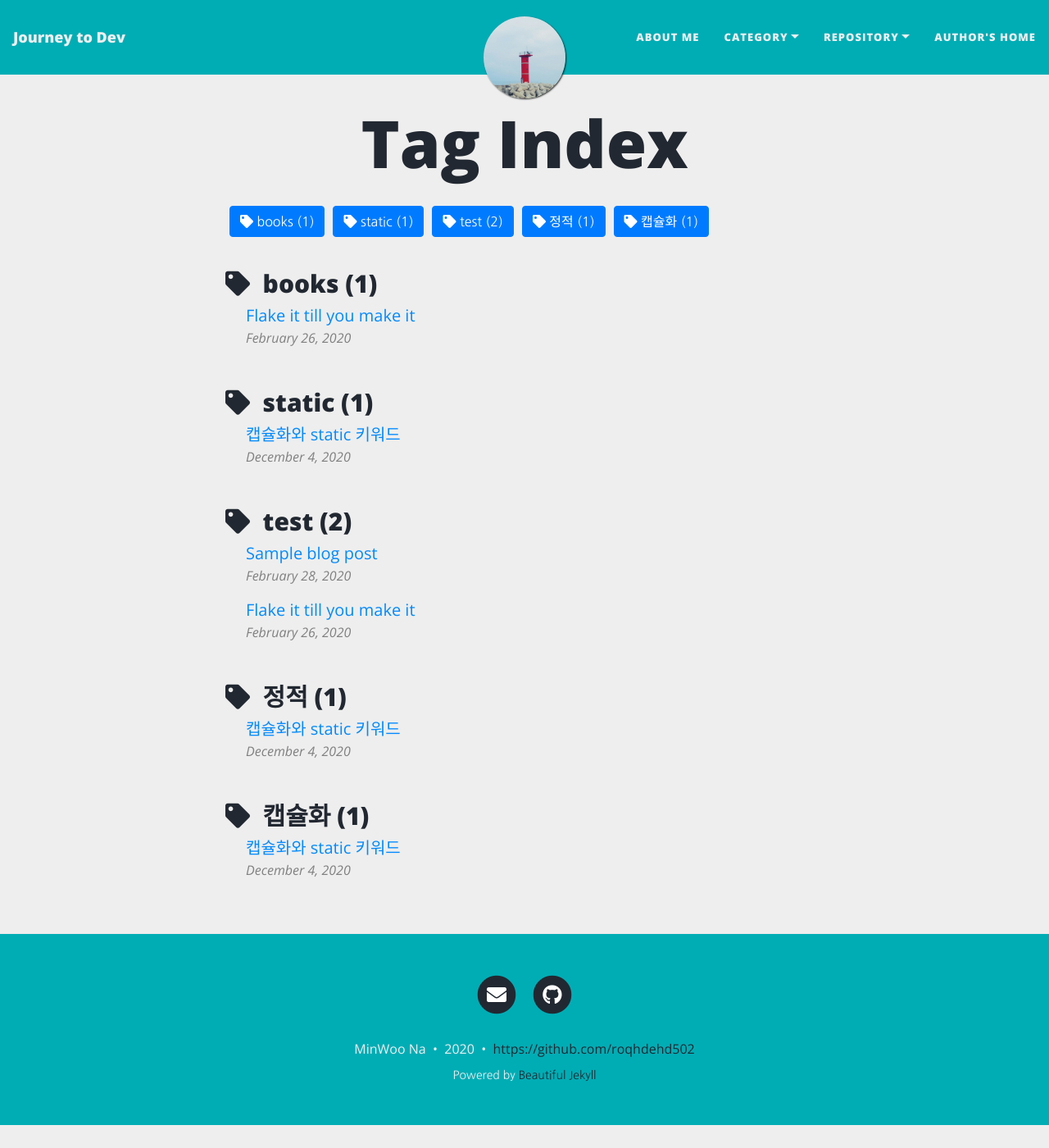
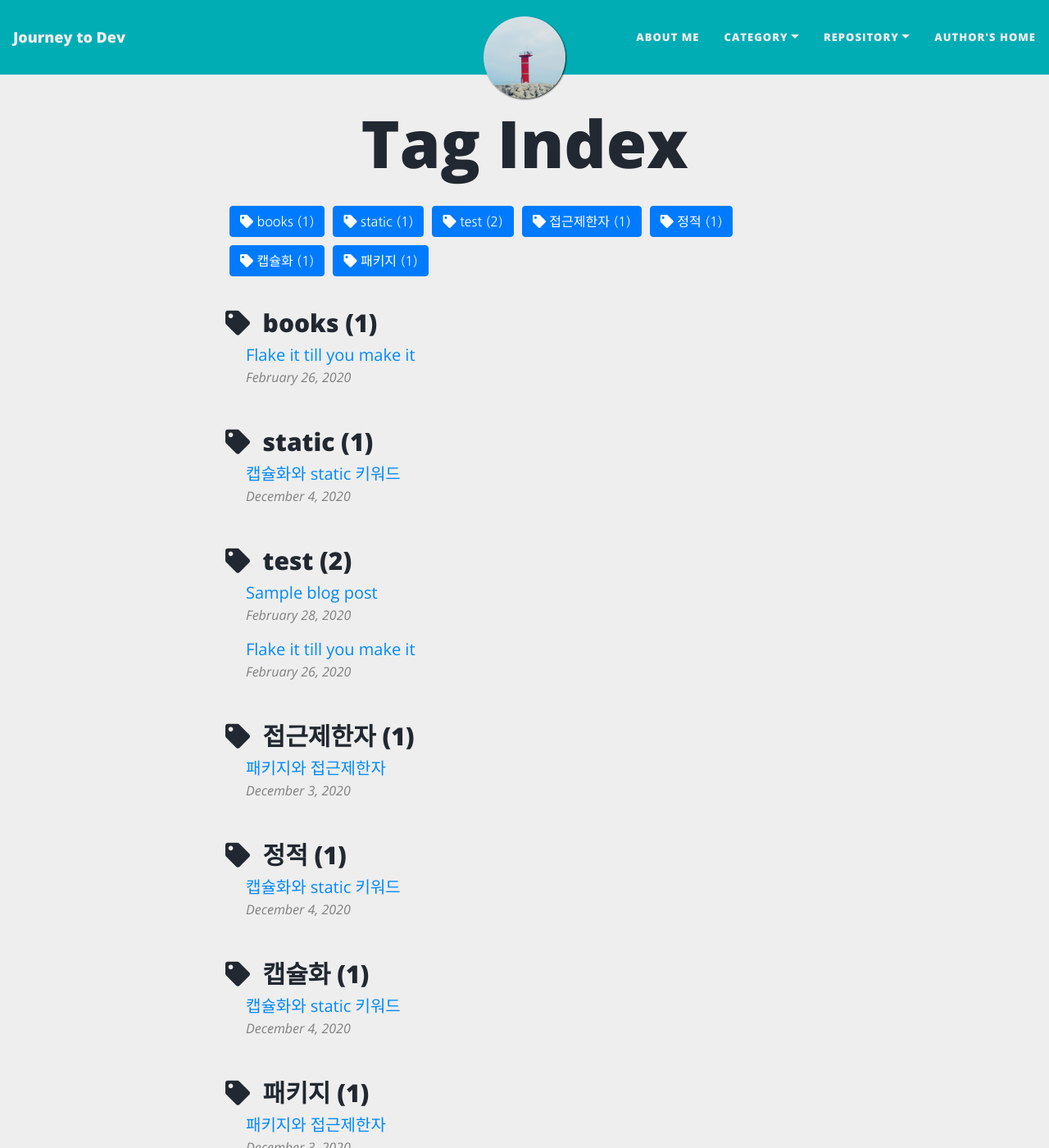
Before and after one commit to roqhdehd502/roqhdehd502.github.io, a Jekyll site: the page built from tags.html, in a window 1280 px wide and 1400 px high. Shown: the whole window at 82% size. Built offline with Jekyll 4.4.1, drawn with Linux system fonts in a browser that asks for light colours; nearby versions of some CDN libraries.

Commit message:
Update 2020-12-03-116.md

```diff
--- a/_posts/WebDev/2020-12-03-116.md
+++ b/_posts/WebDev/2020-12-03-116.md
@@ -1,13 +1,12 @@
 ---
-title: "패키지와 클래스 심화"
+layout: WebDev
+title: "패키지와 접근제한자"
 date: 2020-12-03 08:26:28 -0400
 categories: jekyll update
-
-
-
-
-
-
+cover-img: /assets/img/avatar-icon.png #건들지말것
+#thumbnail-img: /assets/img/20-12-04_116_6번.jpg #내용에 사진이 없으면 생략
+share-img: /assets/img/avatar-icon.png #건들지말것
+tags: [패키지, 접근제한자]
 ---
 
 ## 1. set classpath 에 대하여 설명하시오. ##
```
